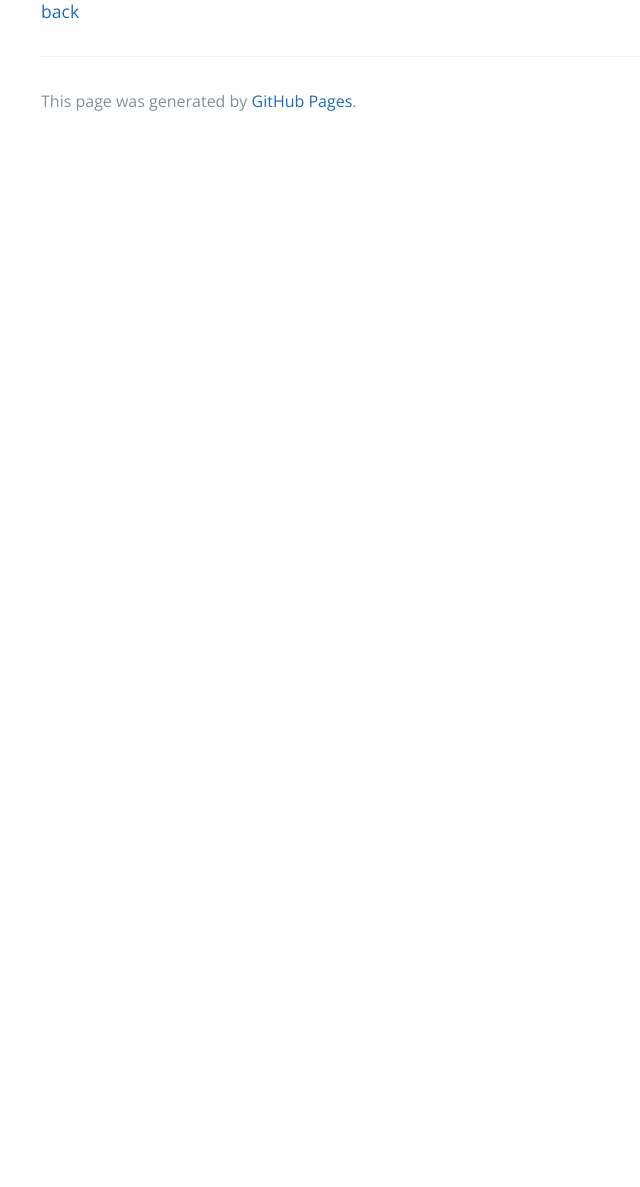
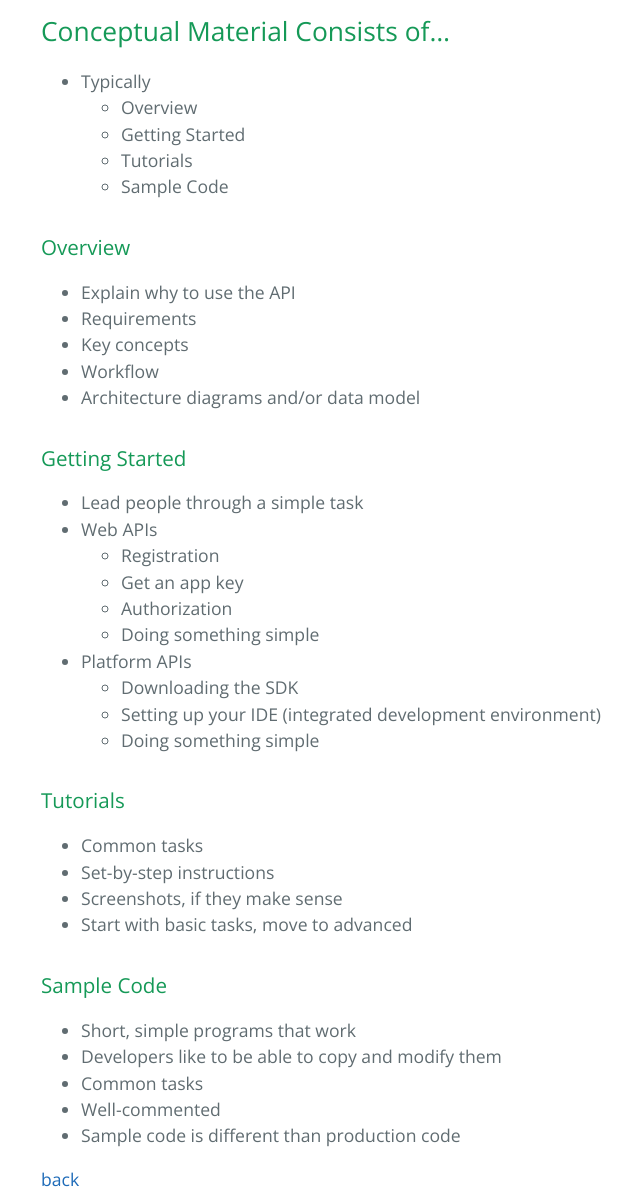
Before and after one commit to BigStepIdiomas/bigstepidiomas.github.io, a Jekyll site: the page built from techwriting.md, in a window 1280 px wide and 1400 px high, scrolled down 953 px. Shown: the part 213-1400 px from the top of the window, without its empty margins (183-823 px from the left). Built offline with Jekyll 4.4.1, drawn with Linux system fonts in a browser that asks for light colours; before the commit the page ends 1311 px from its top, so only the background shows below that.

Commit message:
commit - adding conceptual materials markdown techwriting page

```diff
--- a/techwriting.md
+++ b/techwriting.md
@@ -12,5 +12,48 @@ _Always fighting fire with fire_
 <img src="https://images.unsplash.com/photo-1629904888780-8de0c7aeed28?ixlib=rb-4.0.3&ixid=M3wxMjA3fDB8MHxwaG90by1wYWdlfHx8fGVufDB8fHx8fA%3D%3D&auto=format&fit=crop&w=1170&q=80" alt="_There will be docs..._" width="100%">
 </div>
 
+## Conceptual Material Consists of…
+
+- Typically
+    - Overview
+    - Getting Started
+    - Tutorials
+    - Sample Code
+
+### Overview
+
+- Explain why to use the API
+- Requirements
+- Key concepts
+- Workflow
+- Architecture diagrams and/or data model
+
+### Getting Started
+
+- Lead people through a simple task
+- Web APIs
+    - Registration
+    - Get an app key
+    - Authorization
+    - Doing something simple
+- Platform APIs
+    - Downloading the SDK
+    - Setting up your IDE (integrated development environment)
+    - Doing something simple
+
+### Tutorials
+
+- Common tasks
+- Set-by-step instructions
+- Screenshots, if they make sense
+- Start with basic tasks, move to advanced
+
+### Sample Code
+
+- Short, simple programs that work
+- Developers like to be able to copy and modify them
+- Common tasks
+- Well-commented
+- Sample code is different than production code
 
 [back](./)
```
